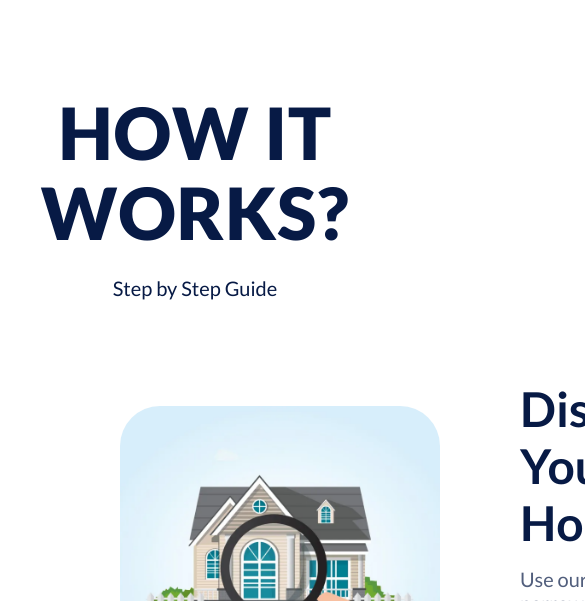
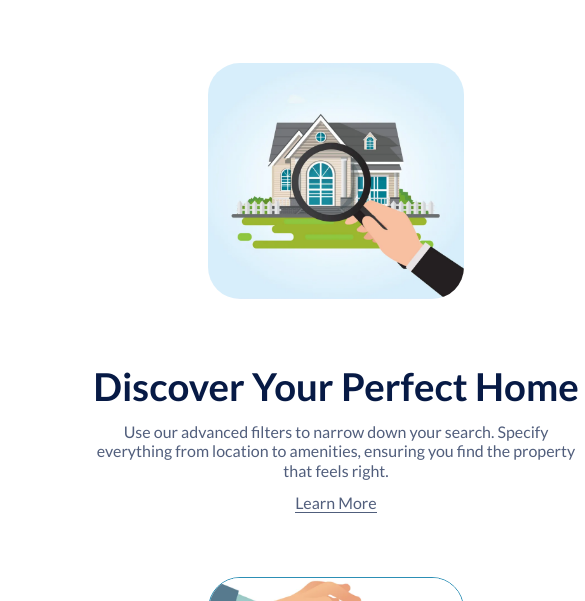
Before and after one commit to bhoamikhona/techkendr-internship-test, a React (Create React App) app in the folder client/: page / in a window 390 px wide. Shown: the part 1307-1908 px from the top of the page, 585 px wide, since content can reach past the window. Built offline with nearby package versions, Linux system fonts and the light colour scheme.

Commit message:
added vercel.json file

```diff
--- a/client/src/components/Footer/Footer.css
+++ b/client/src/components/Footer/Footer.css
@@ -12,6 +12,7 @@
   display: flex;
   align-items: center;
   justify-content: space-between;
+  gap: 2rem;
 }
 
 .footer__top--left {
@@ -200,3 +201,9 @@
   line-height: 1.6rem;
   letter-spacing: -0.056rem;
 }
+
+@media (max-width: 67.1875em) {
+  .footer__top--right {
+    gap: 4rem;
+  }
+}
--- a/client/src/index.css
+++ b/client/src/index.css
@@ -55,6 +55,7 @@ body {
   padding: 1.6rem 1.6rem 1.6rem 2.4rem;
   text-decoration: none;
   transition: all 0.3s ease-out;
+  white-space: nowrap;
 
   display: flex;
   align-items: center;
@@ -94,3 +95,15 @@ body {
   color: var(--grey-scale-400);
   border: 1px solid var(--grey-scale-400);
 }
+
+@media (max-width: 87.125em) {
+  html {
+    font-size: 56.25%;
+  }
+}
+
+@media (max-width: 67.1875em) {
+  html {
+    font-size: 50%;
+  }
+}
--- a/client/src/pages/Home/Home.css
+++ b/client/src/pages/Home/Home.css
@@ -90,3 +90,15 @@
 .section-cta > .section__title > em {
   font-weight: 600;
 }
+
+@media (max-width: 87.125em) {
+  .features {
+    flex-direction: column;
+    display: grid;
+    grid-template-columns: repeat(2, 1fr);
+    grid-template-rows: repeat(2, 1fr);
+    align-items: center;
+    justify-content: center;
+    height: auto;
+  }
+}
--- a/client/src/partials/Feature/Feature.css
+++ b/client/src/partials/Feature/Feature.css
@@ -62,3 +62,13 @@
 .feature:nth-child(4) {
   align-self: center;
 }
+
+@media (max-width: 87.125em) {
+  .feature:nth-child(1),
+  .feature:nth-child(2),
+  .feature:nth-child(3),
+  .feature:nth-child(4) {
+    align-self: center;
+    justify-self: center;
+  }
+}
--- a/client/src/partials/HowRow/HowRow.css
+++ b/client/src/partials/HowRow/HowRow.css
@@ -42,6 +42,7 @@
   font-weight: 600;
   line-height: normal;
   color: var(--foundation-dark-blue);
+  white-space: nowrap;
 }
 
 .row__desc {
@@ -78,3 +79,23 @@
 .row.right > .row__info-container {
   align-items: flex-end;
 }
+
+@media (max-width: 67.1875em) {
+  .row.right {
+    /* flex-direction: row; */
+    text-align: center;
+  }
+
+  .row,
+  .row.right {
+    flex-direction: column;
+    align-items: center;
+    text-align: center;
+    justify-content: center;
+  }
+
+  .row.right > .row__info-container,
+  .row__info-container {
+    align-items: center;
+  }
+}
```
Also changed, not shown: 2 other files (tests, documents, lock files or other folders).
